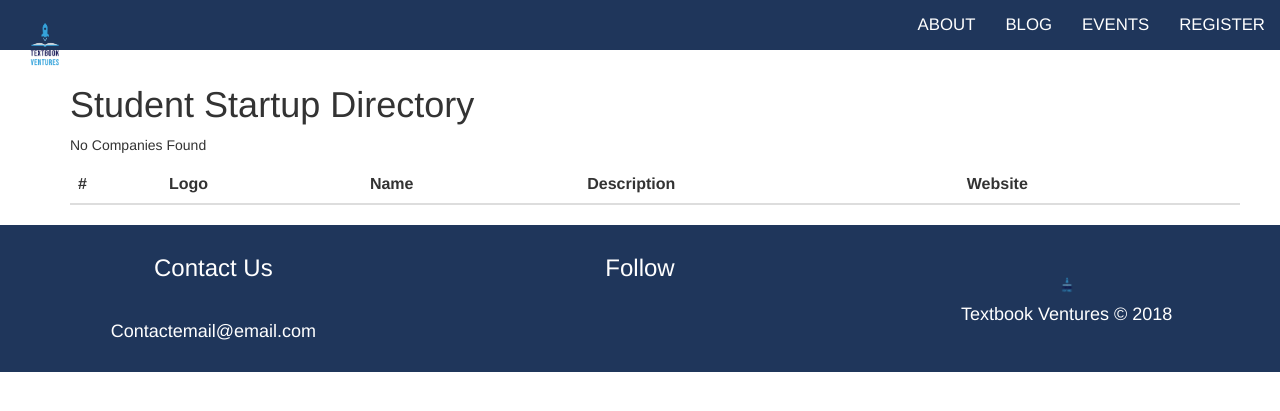
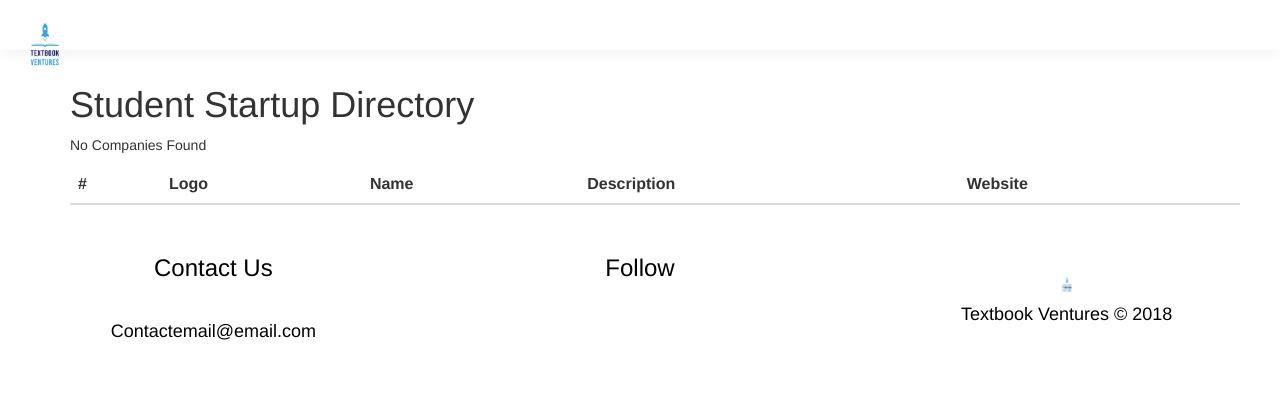
Before and after one commit to Kevinwochan/Startup-Directory, a Django app: page / in a window 1280 px wide. Shown: the top 411 px of the page. Run offline with Django 3.2, Linux system fonts and the light colour scheme; data that the repository does not hold is empty; some libraries are stand-ins or nearby versions.

Commit message:
CSS matching with primary domain

```diff
--- a/startupdirectory/static/css/base.css
+++ b/startupdirectory/static/css/base.css
@@ -4,10 +4,11 @@ html, body {
 }
 
 .navbar {
-    background-color: #1f365b;
+    background-color: white;
     font-size: 1.2em;
     max-height: 150px;
     border: 0 !important;
+    box-shadow: 0 0 15px 1px rgba(0,0,0,.07);
 }
 
 .navbar-default .navbar-nav li a {
@@ -15,8 +16,9 @@ html, body {
     font-weight: 500;
 }
 
-.navbar-default .navbar-nav li a:hover, .navbar-default .navbar-nav li a:active {
-    color: #FFFFFF;
+.navbar-default .navbar-nav li a:hover,
+.navbar-default .navbar-nav li a:active {
+    color:linear-gradient(135deg,#35a3db 30%,#12d9e8 100%) ;
     font-weight: 700;
 }
 
@@ -42,8 +44,8 @@ proftext {
 
 footer {
     width: 100%;
-    background-color: #1f365b;
-    color: #ffffff;
+    background-color: white;
+    color: black;
     padding-top: 10px;
     padding-left: 10px;
     padding-right: 10px;
```
